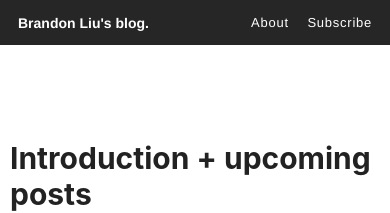
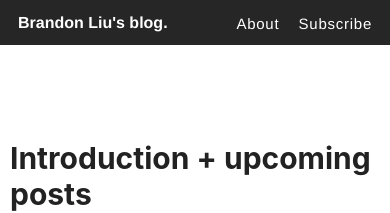
Before and after one commit to liubrandon/liubrandon.github.io, a Jekyll site: the page built from index.html, in a window 390 px wide. Shown: the top 213 px of the page. Built offline with Jekyll 4.4.1, drawn with Linux system fonts in a browser that asks for light colours; the list of posts is cut into pages by our own code.

Commit message:
Increased mobile font size

```diff
--- a/assets/style.scss
+++ b/assets/style.scss
@@ -304,8 +304,8 @@ p > img {
   padding-left: 30px;
   display: inline-block;
   @include mobile {
-    font-size: 14px !important;
-    font-weight: 200 !important;
+    font-size: 16px !important;
+    font-weight: 300 !important;
     padding-left: 18px;
 
   }
@@ -318,9 +318,9 @@ nav {
   font-size: 18px;
 
   @include mobile {
-    font-size: 13px !important;
+    font-size: 15px !important;
     padding-right: 18px !important;
-    padding-top: 5px;
+    padding-top: 4px;
   }
 
   a {
```
